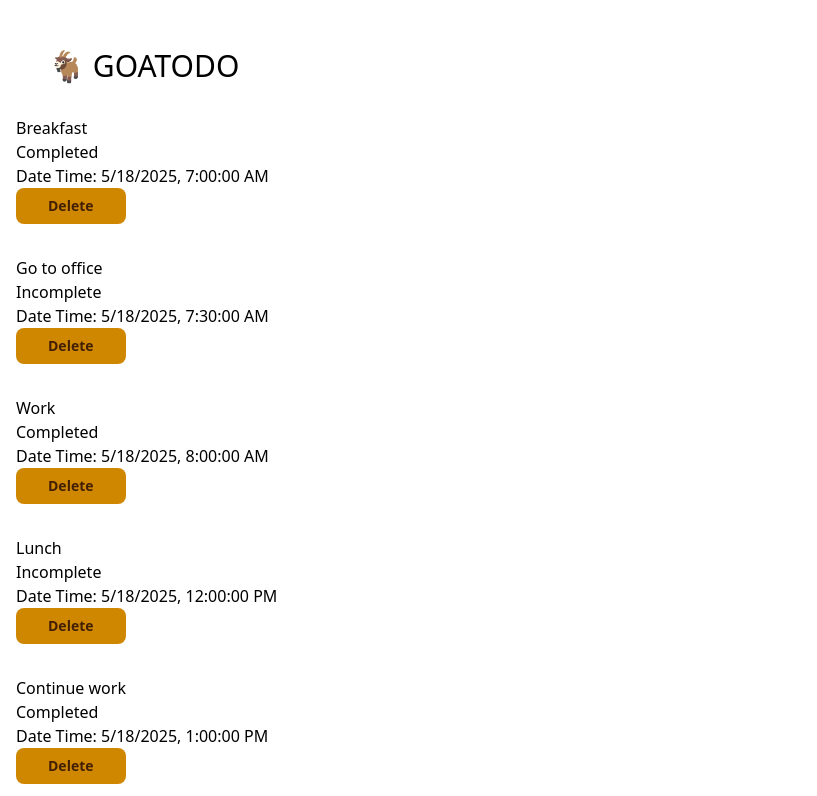
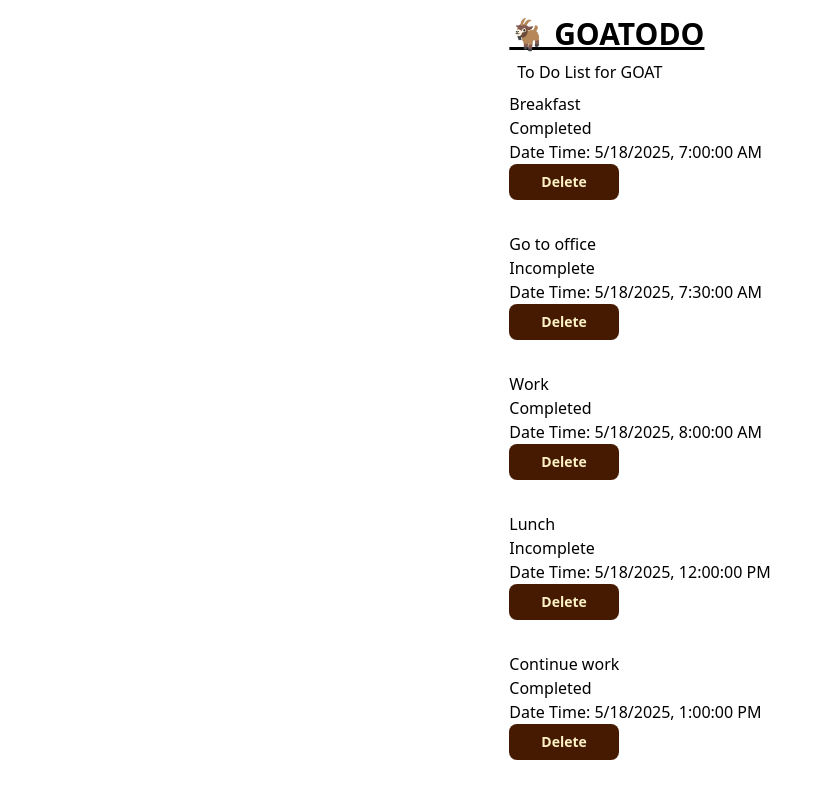
Before and after one commit to siabillalquba/goatodo, a React (Vite) app: page / in a window 1280 px wide. Shown: the top 796 px of the page, without its empty margins (0-817 px from the left). Built offline with nearby package versions, Linux system fonts and the light colour scheme.

Commit message:
chore: styling flex and button color

```diff
--- a/src/app.tsx
+++ b/src/app.tsx
@@ -59,8 +59,10 @@ const tasks = [
 
 export function App() {
   return (
+    <div className="flex justify-center">
       <div className="p-4">
-      <h1 className="p-8 text-3xl">🐐 GOATODO</h1>
+        <h1 className="text-3xl font-bold underline">🐐 GOATODO</h1>
+        <p className="p-2">To Do List for GOAT</p>
 
         <ul className="space-y-8">
           {tasks.map((task) => {
@@ -75,5 +77,6 @@ export function App() {
           })}
         </ul>
       </div>
+    </div>
   );
 }
--- a/src/components/button.tsx
+++ b/src/components/button.tsx
@@ -1,6 +1,6 @@
 export function Button({ children }: { children: React.ReactNode }) {
   return (
-    <button className="px-8 py-2 font-bold bg-yellow-600 text-yellow-950 rounded-lg text-sm">
+    <button className="px-8 py-2 font-bold bg-amber-950 text-amber-100 rounded-lg text-sm">
       {children}
     </button>
   );
```
Lines whose indentation alone changed are shown as unchanged.
